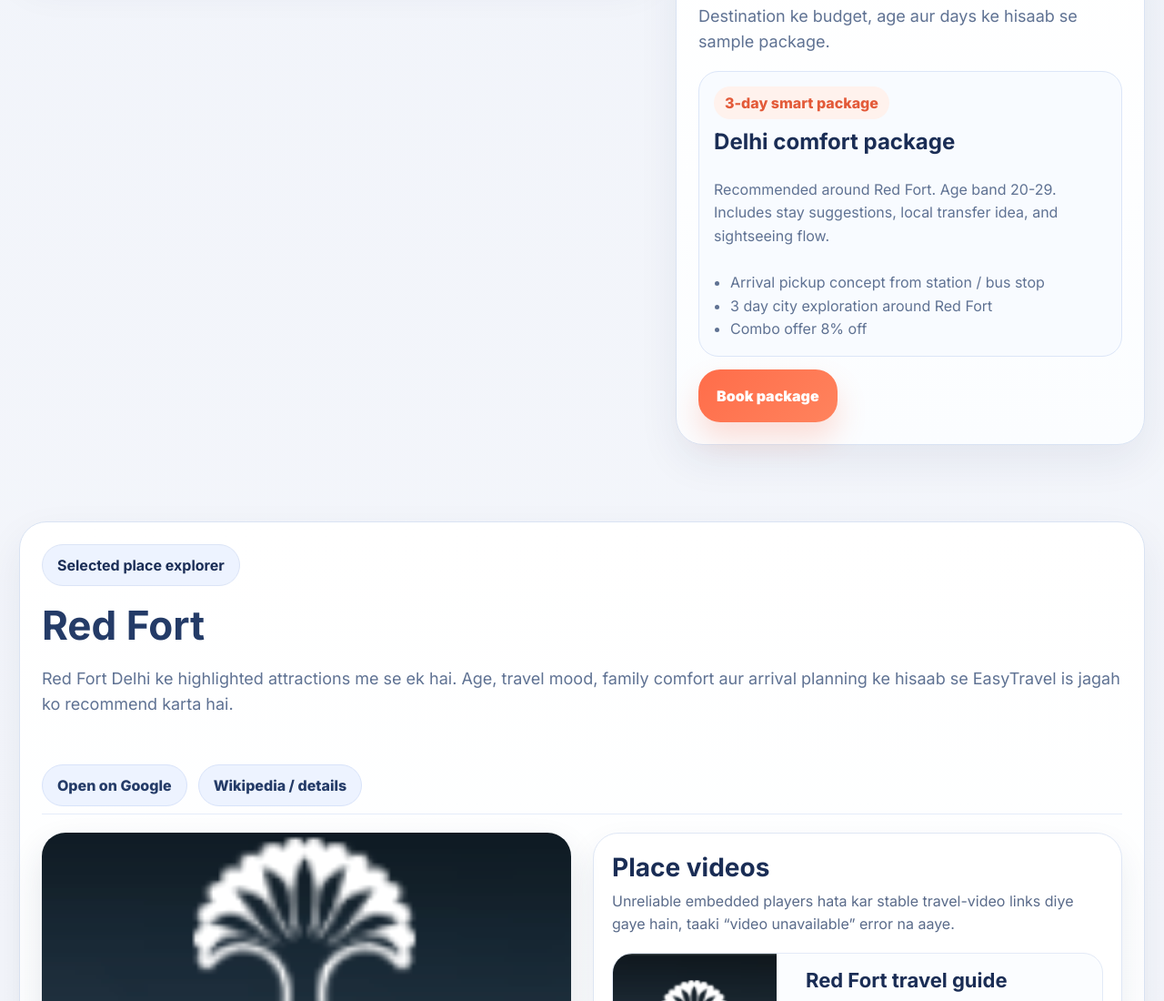
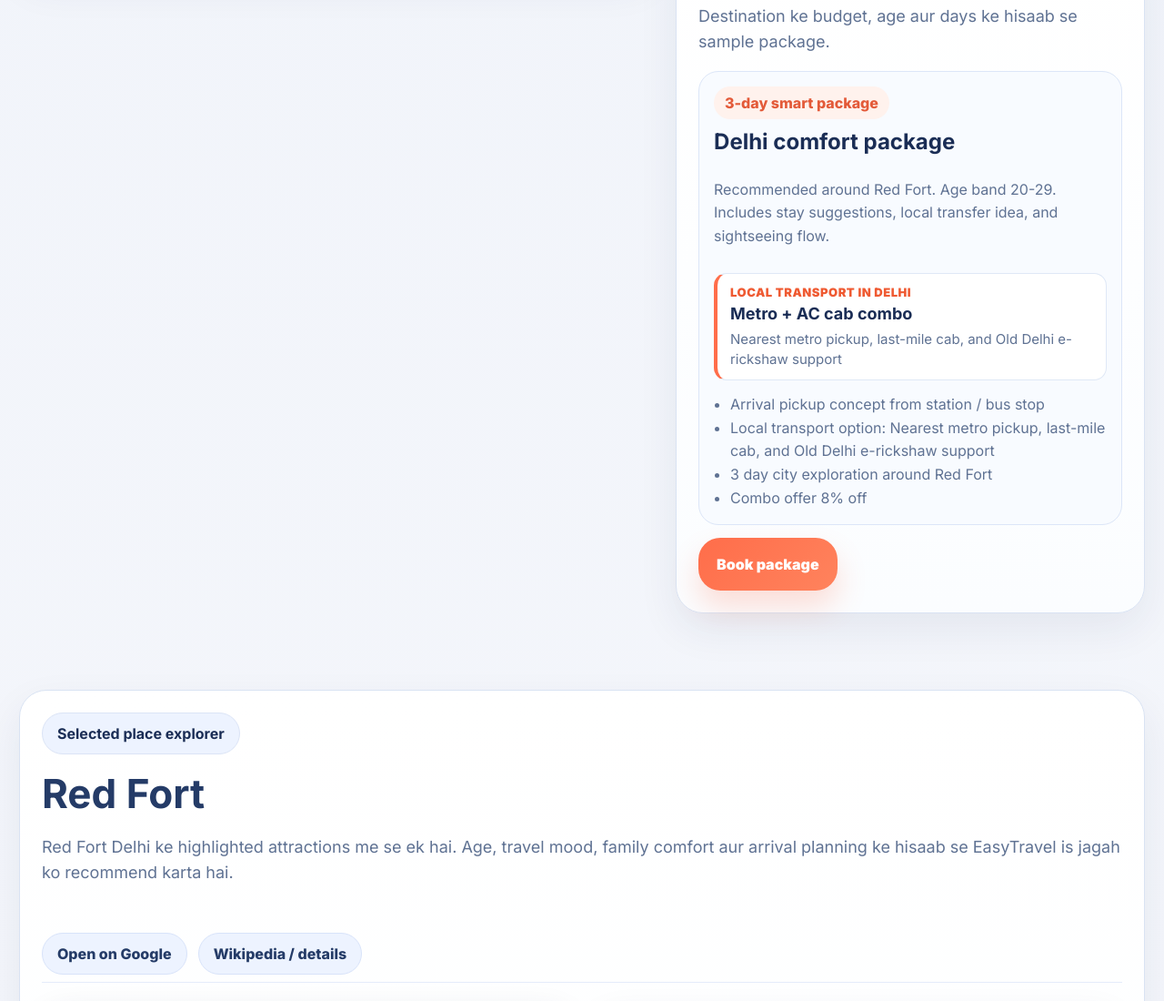
Before and after one commit to abhishekkumarmishra828/easytravel-final-npm, a plain HTML site: page results.html in a window 1280 px wide. Shown: the part 1753-2853 px from the top of the page at 91% size. Drawn offline with Linux system fonts and the light colour scheme; sample sign-in values are in the browser's storage.

Commit message:
Add city-wise local transport to package preview

```diff
--- a/results.js
+++ b/results.js
@@ -220,16 +220,47 @@ if (img) {
     const band = selectedAgeBand;
     const budget = age < 22 ? 'Budget' : age < 35 ? 'Comfort' : 'Premium';
     const days = age < 22 ? 2 : age < 40 ? 3 : 2;
+    const transport = localTransportPlan(city, budget);
     packagePreview.innerHTML = `
       <div class="package-badge">${days}-day smart package</div>
       <h4>${city} ${budget.toLowerCase()} package</h4>
       <p>Recommended around ${selectedPlace.name}. Age band ${band}. Includes stay suggestions, local transfer idea, and sightseeing flow.</p>
+      <div class="local-transport-box">
+        <span>Local transport in ${city}</span>
+        <strong>${transport.primary}</strong>
+        <small>${transport.note}</small>
+      </div>
       <ul>
         <li>Arrival pickup concept from station / bus stop</li>
+        <li>${transport.included}</li>
         <li>${days} day city exploration around ${selectedPlace.name}</li>
         <li>${budget === 'Budget' ? 'Launch saver offer 5% off' : budget === 'Comfort' ? 'Combo offer 8% off' : 'Premium package benefit 12% off'} </li>
       </ul>`;
     packageBtn.href = `/package.html?from=${encodeURIComponent(from)}&to=${encodeURIComponent(cityName)}&date=${encodeURIComponent(date)}&age=${encodeURIComponent(age)}&mode=${encodeURIComponent(mode)}&place=${encodeURIComponent(selectedPlace.name)}`;
+  }
+
+  function localTransportPlan(city, budget) {
+    const plans = {
+      Delhi: ['Metro + AC cab combo', 'Nearest metro pickup, last-mile cab, and Old Delhi e-rickshaw support', 'Metro pass guidance + station/bus stop pickup option'],
+      Jaipur: ['Private cab + e-rickshaw for old city', 'Amber Fort cab route with Hawa Mahal and Bapu Bazaar e-rickshaw support', 'City cab route + market e-rickshaw option'],
+      Varanasi: ['E-rickshaw + ghat walk + boat point drop', 'Temple lane e-rickshaw, Assi/Dashashwamedh Ghat drop, and boat point coordination', 'Ghat-side e-rickshaw transfer + boat point guidance'],
+      Guwahati: ['Cab + ferry point transfer', 'Kamakhya Temple cab, Umananda ferry point drop, and Brahmaputra riverfront transfer', 'Temple cab route + ferry point transfer option'],
+      Goa: ['Self-drive scooter/cab option', 'Beach-hopping scooter guidance, family cab option, and airport/station pickup support', 'Scooter rental guidance + cab pickup option'],
+      Rameshwaram: ['Cab + auto transfer', 'Temple corridor cab, Pamban Bridge stop, and Dhanushkodi local cab option', 'Temple cab route + local auto support'],
+      Dwarka: ['Cab + Bet Dwarka boat point transfer', 'Dwarkadhish Temple cab, Nageshwar route, and Bet Dwarka jetty drop support', 'Temple cab route + boat point transfer'],
+      Mumbai: ['Local train + cab combo', 'Suburban train guidance, Colaba cab drop, and Marine Drive local transfer', 'Local train guidance + last-mile cab option'],
+      Haridwar: ['Auto/e-rickshaw + ropeway point drop', 'Har Ki Pauri transfer, Mansa Devi ropeway point drop, and evening aarti return plan', 'Ghat e-rickshaw transfer + ropeway point drop'],
+      Rishikesh: ['Auto + local cab for bridges/ghats', 'Ram Jhula/Lakshman Jhula auto transfer, Triveni Ghat drop, and rafting point cab option', 'Bridge auto route + ghat transfer option']
+    };
+    const fallback = [`${city} local cab + auto plan`, `Station/bus stop pickup, ${city} sightseeing cab route, and local market transfer`, 'Local cab/auto pickup option according to city route'];
+    const selected = plans[city] || fallback;
+    if (budget === 'Budget') {
+      return { primary: selected[0], note: selected[2], included: `Local transport option: ${selected[2]}` };
+    }
+    if (budget === 'Premium') {
+      return { primary: selected[0], note: `${selected[1]} with priority pickup coordination`, included: `Local transport option: ${selected[1]} with priority assistance` };
+    }
+    return { primary: selected[0], note: selected[1], included: `Local transport option: ${selected[1]}` };
   }
 
   function osmEmbed(lat, lon) {
--- a/styles.css
+++ b/styles.css
@@ -178,6 +178,10 @@ button, input, select { font: inherit; }
 .package-preview p,.package-preview li{color:var(--muted);line-height:1.6;}
 .package-preview ul{margin:0;padding-left:18px;}
 .package-badge{display:inline-flex;width:max-content;padding:8px 12px;background:#fff2ed;color:var(--brand-dark);font-weight:800;border-radius:999px;}
+.local-transport-box{display:grid;gap:5px;margin:2px 0 4px;padding:12px 14px;background:#fff;border:1px solid #dfe8f6;border-left:4px solid var(--brand);border-radius:14px;}
+.local-transport-box span{font-size:13px;font-weight:900;color:#ef5a32;text-transform:uppercase;letter-spacing:.04em;}
+.local-transport-box strong{color:var(--navy);font-size:18px;line-height:1.25;}
+.local-transport-box small{color:var(--muted);font-size:15px;line-height:1.45;}
 .package-form-grid{display:grid;grid-template-columns:repeat(3,1fr);gap:16px;align-items:end;}
 @media (max-width: 900px){.package-form-grid{grid-template-columns:1fr;}}
 .video-open{background:var(--brand);}
```
